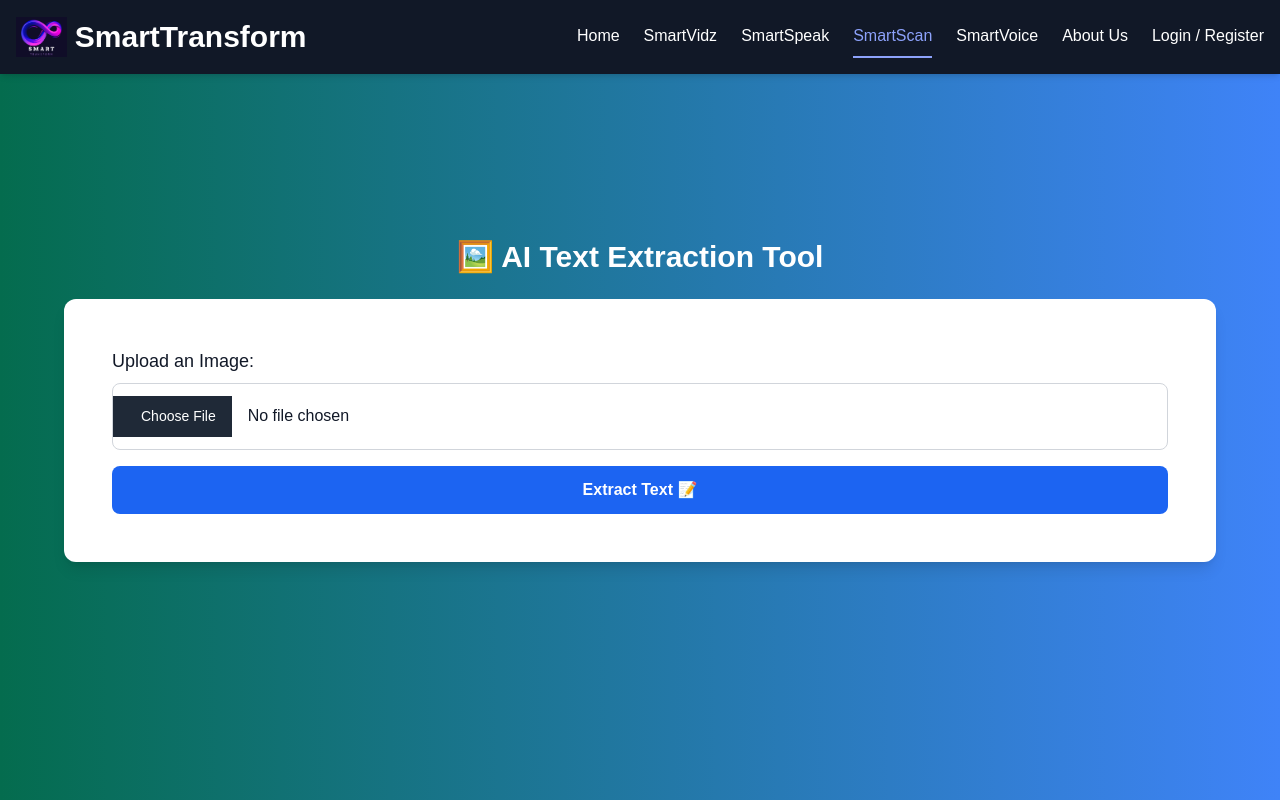
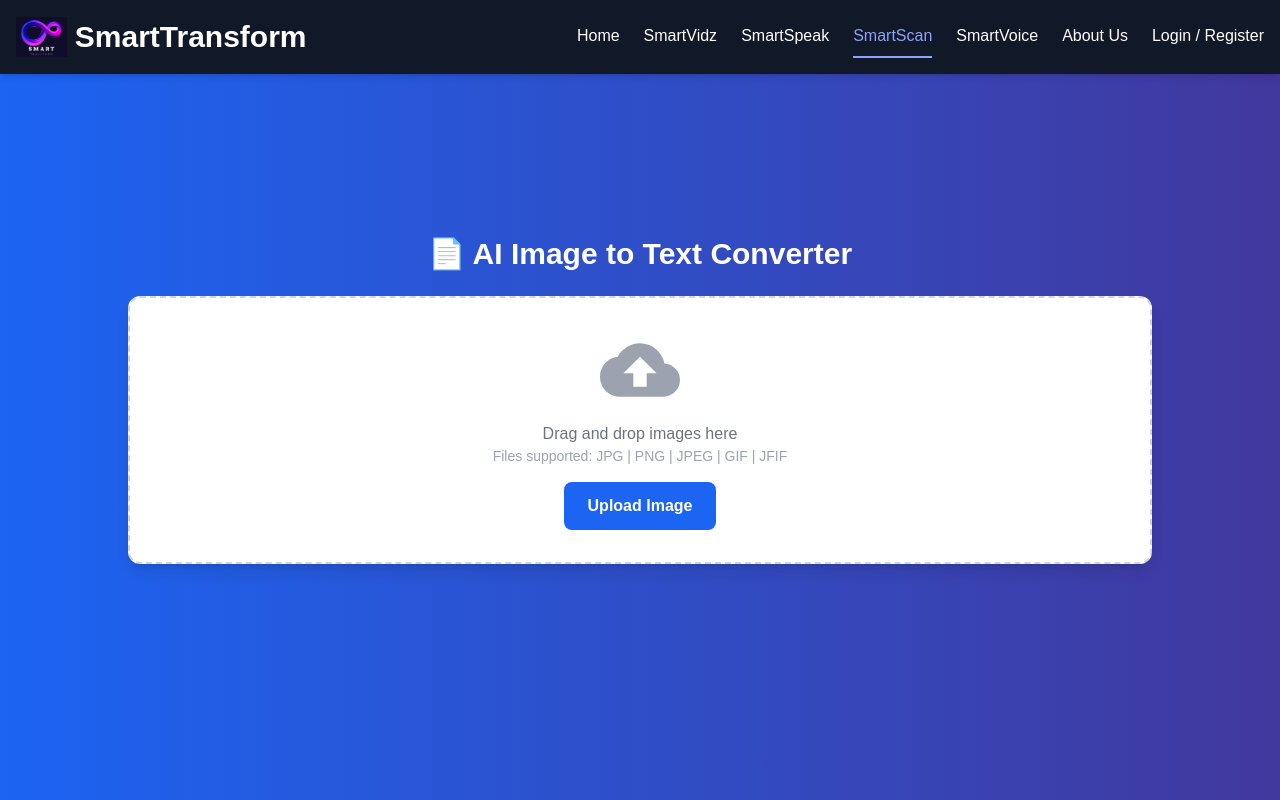
Before and after one commit to AliUsman143/SmartTransform, a Next.js app: page /imgtext in a window 1280 px wide. Shown: the top 800 px of the page. Built offline with nearby package versions, Linux system fonts and the light colour scheme.

Commit message:
tools are ready

```diff
--- a/src/app/components/imgtotext.js
+++ b/src/app/components/imgtotext.js
@@ -1,6 +1,7 @@
 'use client';
 import { useState } from 'react';
 import Tesseract from 'tesseract.js';
+import { CloudUpload } from '@mui/icons-material';
 
 const TextExtraction = () => {
   const [image, setImage] = useState(null);
@@ -29,44 +30,44 @@
   };
 
   return (
-    <div className="flex flex-col items-center justify-center min-h-screen bg-gradient-to-r from-green-700 to-blue-500 text-white p-6">
+    <div className="flex flex-col items-center justify-center min-h-screen bg-gradient-to-r from-blue-600 to-indigo-800 text-white p-6">
       {/* Tool Heading */}
-      <h2 className="text-3xl font-bold text-white mb-6">🖼️ AI Text Extraction Tool</h2>
+      <h2 className="text-3xl font-bold mb-6">📄 AI Image to Text Converter</h2>
 
-      {/* Upload & Extract Section */}
-      <div className="w-full max-w-6xl bg-white p-12 rounded-xl shadow-lg text-gray-900">
-        <label className="block text-lg font-medium mb-2">Upload an Image:</label>
-        <input
-          type="file"
-          accept="image/*"
-          className="w-full p-3 border border-gray-300 rounded-lg focus:ring-2 focus:ring-blue-500 outline-none"
-          onChange={handleImageUpload}
-        />
+      {/* Upload Box */}
+      <div className="w-full max-w-5xl bg-white p-8 rounded-xl shadow-lg text-gray-900 flex flex-col items-center border-2 border-dashed border-gray-300">
+        <CloudUpload className="text-gray-400" style={{ fontSize: 80 }} />
+        <p className="text-gray-500 mt-3">Drag and drop images here</p>
+        <p className="text-gray-400 text-sm">Files supported: JPG | PNG | JPEG | GIF | JFIF</p>
+
+        {/* Upload Button */}
+        <label className="mt-4 w-3xl bg-blue-600 hover:bg-blue-700 text-white font-bold py-3 px-6 rounded-lg text-center cursor-pointer">
+          Upload Image
+          <input type="file" accept="image/*" className="hidden" onChange={handleImageUpload} />
+        </label>
+      </div>
 
       {/* Display Image Preview */}
       {image && (
-          <div className="mt-4">
+        <div className="mt-6 w-full max-w-lg">
           <img src={image} alt="Uploaded" className="w-full rounded-lg shadow-md" />
-          </div>
-        )}
-
-        {/* Extract Text Button */}
           <button
             onClick={handleExtractText}
-          className="mt-4 w-full bg-blue-600 hover:bg-blue-700 text-white font-bold py-3 rounded-lg transition-all duration-300"
+            className="mt-4 w-full bg-green-600 hover:bg-green-700 text-white font-bold py-3 rounded-lg transition-all duration-300"
             disabled={loading}
           >
             {loading ? 'Extracting Text...' : 'Extract Text 📝'}
           </button>
+        </div>
+      )}
 
       {/* Display Extracted Text */}
       {extractedText && (
-          <div className="mt-6 p-4 bg-gray-100 rounded-lg border border-gray-300">
-            <h3 className="text-lg font-semibold mb-2">Extracted Text:</h3>
+        <div className="mt-6 w-full max-w-lg bg-white p-6 rounded-lg shadow-md border border-gray-300">
+          <h3 className="text-lg font-semibold text-gray-900 mb-2">Extracted Text:</h3>
           <p className="text-gray-800 whitespace-pre-wrap">{extractedText}</p>
         </div>
       )}
-      </div>
     </div>
   );
 };
--- a/src/app/components/speechmaker.js
+++ b/src/app/components/speechmaker.js
@@ -3,7 +3,6 @@
 
 const TextToVoice = () => {
   const [text, setText] = useState('');
-  const [voiceType, setVoiceType] = useState('female');
   const maxWords = 3000;
 
   const handleTextToSpeech = () => {
@@ -12,10 +11,8 @@
     const utterance = new SpeechSynthesisUtterance(text);
     const voices = speechSynthesis.getVoices();
 
-    // Select voice based on gender
-    utterance.voice = voices.find((voice) =>
-      voiceType === 'male' ? voice.name.includes('Male') : voice.name.includes('Female')
-    ) || voices[0];
+    // Automatically select a male voice
+    utterance.voice = voices.find((voice) => voice.name.includes('Male')) || voices[0];
 
     speechSynthesis.speak(utterance);
   };
@@ -40,17 +37,6 @@
         {/* Max Word Count Message */}
         <p className="text-gray-500 text-sm mt-2">⚠️ You can enter up to {maxWords} words.</p>
 
-        {/* Voice Selection */}
-        <label className="block text-lg font-medium mt-4">Select Voice Type:</label>
-        <select
-          className="w-full mt-2 p-3 rounded-lg bg-gray-100 border border-gray-300 focus:ring-2 focus:ring-purple-500 outline-none"
-          value={voiceType}
-          onChange={(e) => setVoiceType(e.target.value)}
-        >
-          <option value="female">Female Voice</option>
-          <option value="male">Male Voice</option>
-        </select>
-
         {/* Convert to Voice Button */}
         <button
           onClick={handleTextToSpeech}
--- a/src/app/components/voicetotext.js
+++ b/src/app/components/voicetotext.js
@@ -103,7 +103,7 @@
               onClick={handleStartListening}
               className="bg-green-600 hover:bg-green-700 text-white font-bold py-3 px-6 rounded-lg transition-all duration-300"
             >
-              🎤 Start Listening
+              🎤 Start Speaking
             </button>
           ) : (
             <button
@@ -121,7 +121,7 @@
             type="file"
             accept="audio/*"
             onChange={handleFileChange}
-            className="block w-full text-white bg-gray-800 border border-gray-600 p-2 rounded-lg"
+            className="block w-full text-white bg-gray-400 border border-gray-600 p-2 rounded-lg"
           />
           <button
             onClick={handleConvertFile}
```
Lines whose indentation alone changed are shown as unchanged.
